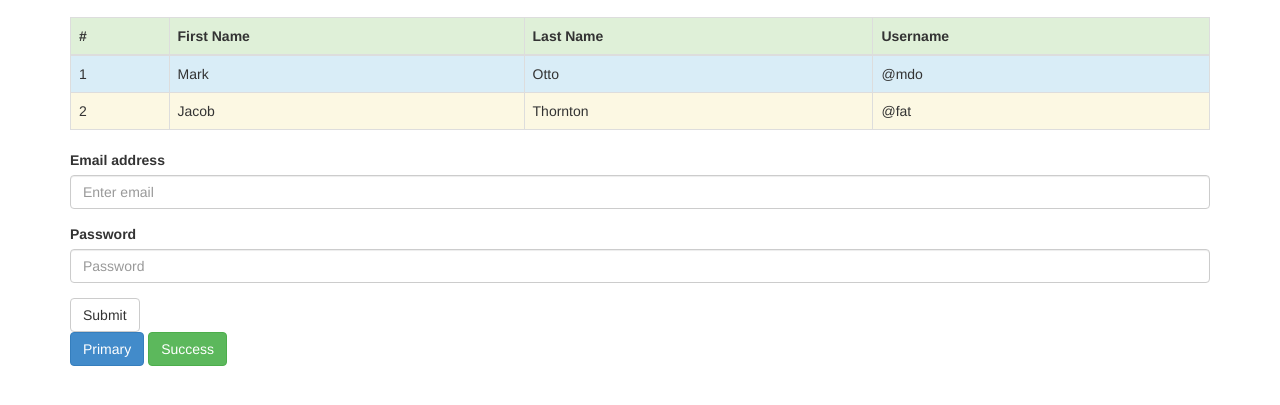
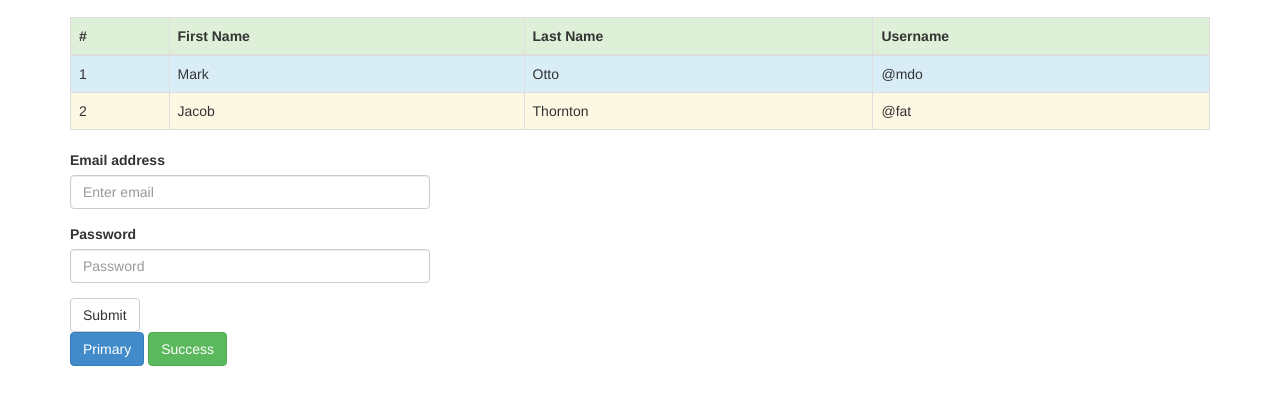
Before and after one commit to lalor/bootstrap_example, a plain HTML site: page index.html in a window 1280 px wide. Shown: the part 185-590 px from the top of the page. Drawn offline with nearby package versions, Linux system fonts and the light colour scheme.

Commit message:
使用格栅控制表单大小

```diff
--- a/index.html
+++ b/index.html
@@ -35,6 +35,8 @@
         </tbody>
       </table>
 
+      <div class="row">
+          <div class="col-md-4">
               <form role="form">
                   <div class="form-group">
                       <label for="exampleInputEmail1">Email address</label>
@@ -46,6 +48,8 @@
                   </div>
                   <button type="submit" class="btn btn-default">Submit</button>
               </form>
+          </div>
+      </div>
 
         <!-- Provides extra visual weight and identifies the primary action in a set of buttons -->
         <button type="button" class="btn btn-primary">Primary</button>
```
Lines whose indentation alone changed are shown as unchanged.
